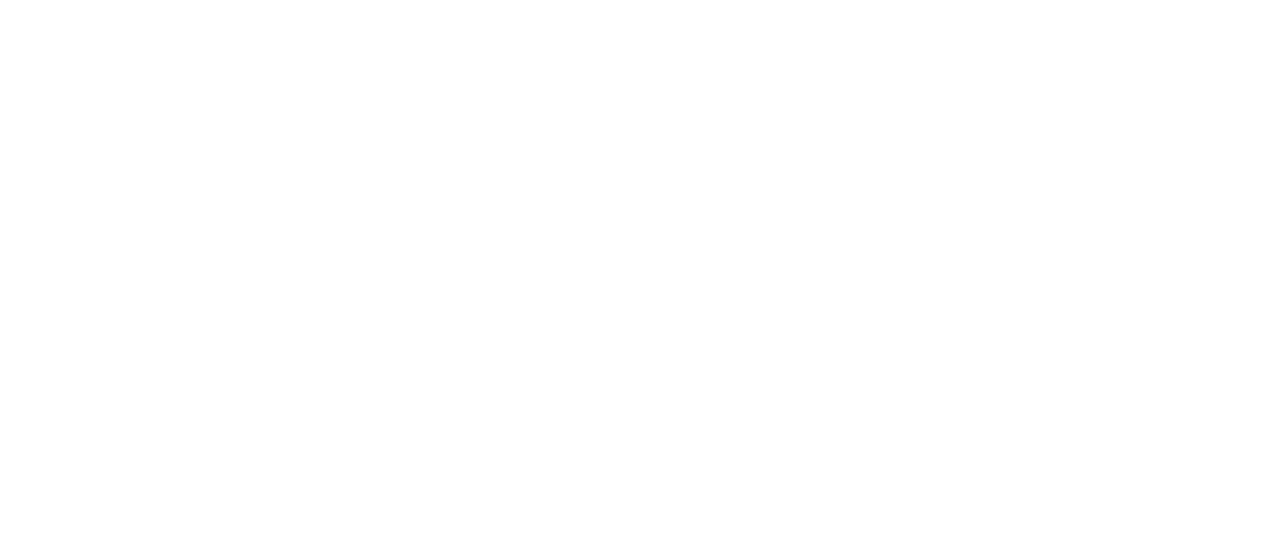
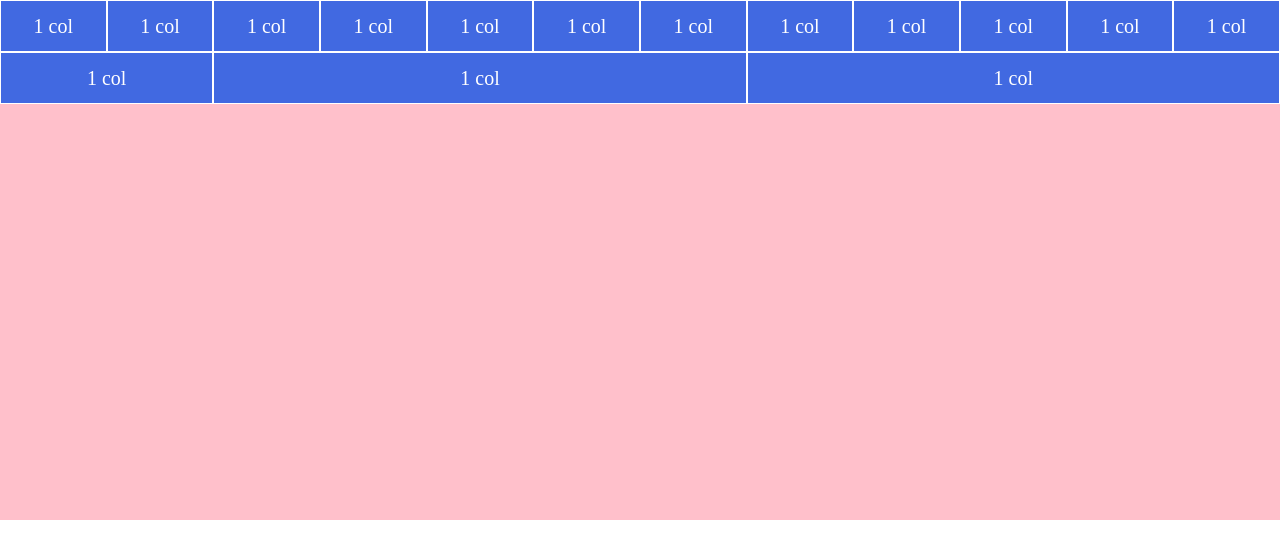
Before and after one commit to Framae/html-css-12bool, a plain HTML site: page index.html in a window 1280 px wide. Drawn offline with Linux system fonts and the light colour scheme.

Commit message:
sto riuscendo :-)

```diff
--- a/index.html
+++ b/index.html
@@ -12,9 +12,95 @@
     <div class="container">
         <div class="row">
             <div class="col-1">
-
+                <div class="box">
+                    1 col
+                </div>
             </div>
 
+            <div class="col-1">
+                <div class="box">
+                    1 col
+                </div>
+            </div>
+
+            <div class="col-1">
+                <div class="box">
+                    1 col
+                </div>
+            </div>
+
+            <div class="col-1">
+                <div class="box">
+                    1 col
+                </div>
+            </div>
+
+            <div class="col-1">
+                <div class="box">
+                    1 col
+                </div>
+            </div>
+
+            <div class="col-1">
+                <div class="box">
+                    1 col
+                </div>
+            </div>
+
+            <div class="col-1">
+                <div class="box">
+                    1 col
+                </div>
+            </div>
+
+            <div class="col-1">
+                <div class="box">
+                    1 col
+                </div>
+            </div>
+
+            <div class="col-1">
+                <div class="box">
+                    1 col
+                </div>
+            </div>
+
+            <div class="col-1">
+                <div class="box">
+                    1 col
+                </div>
+            </div>
+
+            <div class="col-1">
+                <div class="box">
+                    1 col
+                </div>
+            </div>
+
+            <div class="col-1">
+                <div class="box">
+                    1 col
+                </div>
+            </div>
+        </div>
+        <div class="row row2">
+            <div class="col-2">
+                <div class="box">
+                    1 col
+                </div>
+            </div>
+
+            <div class="col-5">
+                <div class="box">
+                    1 col
+                </div>
+            </div>
+
+            <div class="col-5">
+                <div class="box">
+                    1 col
+                </div>
+            </div>
         </div>
 
     </div>
--- a/style.css
+++ b/style.css
@@ -5,10 +5,17 @@
 }
 
 .container {
-    background-color: pink
-    min-height: 100px;
+    background-color: pink;
+    min-height: 520px;
 }
 
 .box {
-
+    min-height: 50px;
+    line-height: 50px;
+    background-color: royalblue;
+    border: 1px solid white;
+    text-align: center;
+    vertical-align: middle;
+    color: white;
+    font-size: 20px;
 }
```
